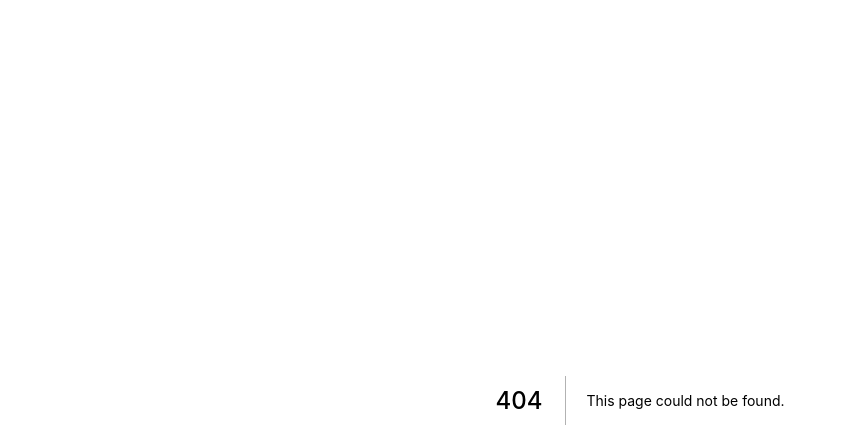
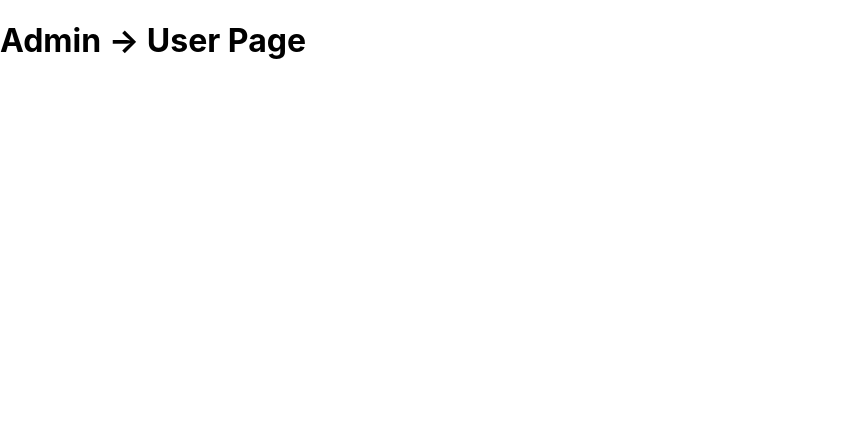
Before and after one commit to vudinhquang/nextjs, a Next.js app in the folder first-project-nextjs/: page /admin/user/1 in a window 1280 px wide. Before the commit this address had no page. Shown: the top 448 px of the page, without its empty margins (0-847 px from the left). Built offline with nearby package versions, Linux system fonts and the light colour scheme.

Commit message:
Tìm hiểu Dynamic Route

```diff
--- /dev/null
+++ b/first-project-nextjs/pages/admin/user/[id].tsx
@@ -0,0 +1,14 @@
+import Head from 'next/head'
+
+export default function AdminUser() {
+    return (
+        <>
+            <Head>
+                <title>User Detail</title>
+                <link href="https://fonts.googleapis.com/css2?family=Roboto:ital@1&display=swap" rel="stylesheet"></link>
+            </Head>
+            <h1>Admin -&gt; User Page</h1>
+        </>
+    )
+}
+// localhost:3000/admin/user
--- a/first-project-nextjs/pages/admin/user/index.tsx
+++ /dev/null
@@ -1,6 +0,0 @@
-export default function AdminUser() {
-    return (
-        <h1>Admin -&gt; User Page</h1>
-    )
-}
-// localhost:3000/admin/user
```
Also changed, not shown: first-project-nextjs/pages/admin/user/[id]/setting.tsx (added, +8 -0 lines), 1 other file (tests, documents, lock files or other folders).
